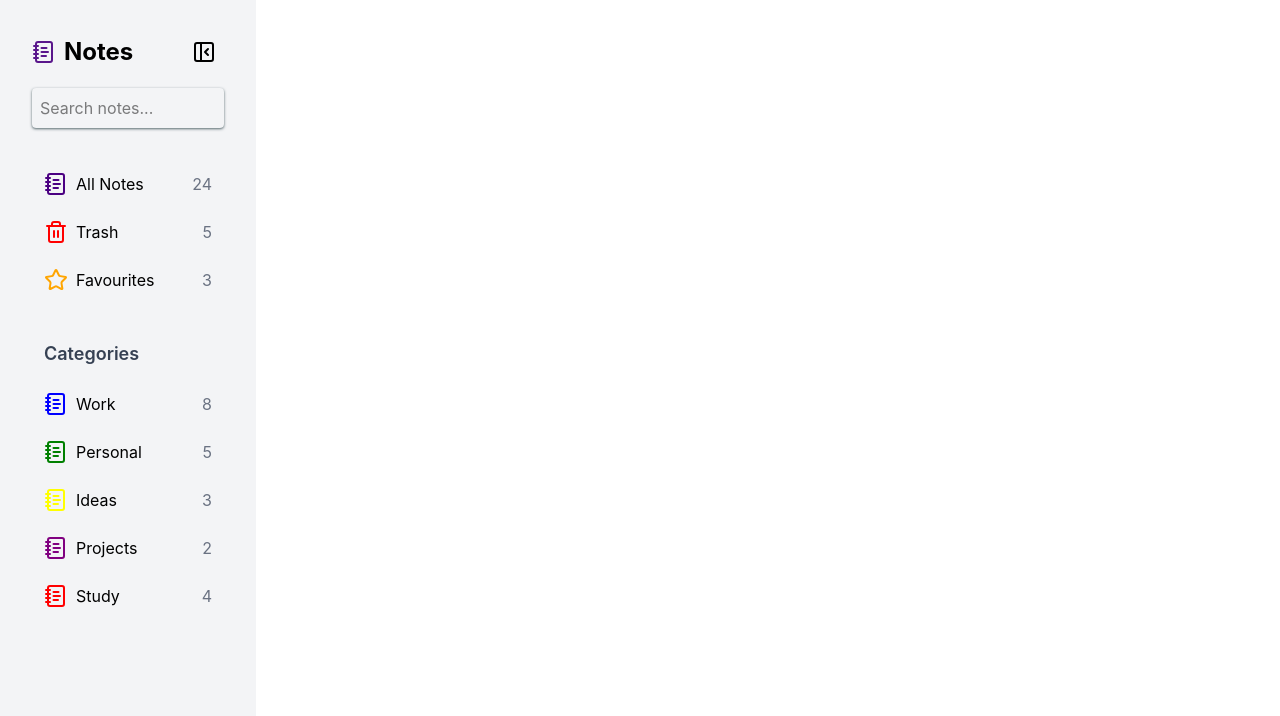
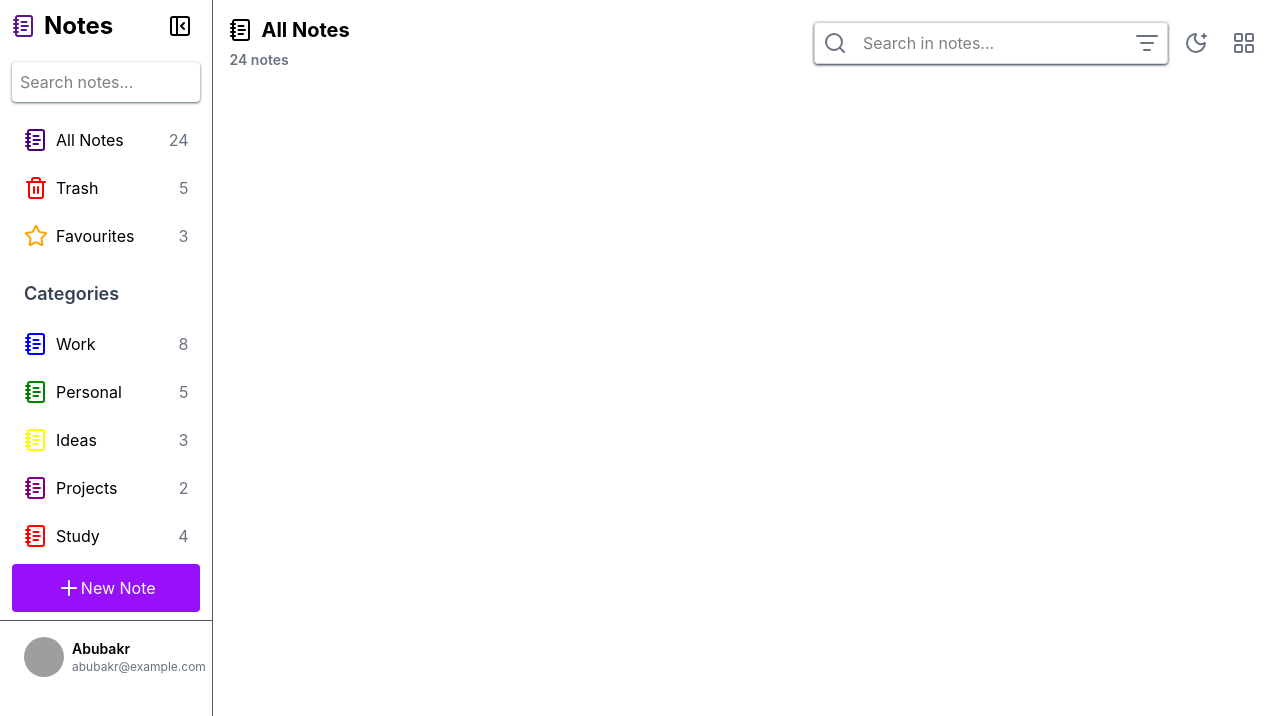
Before and after one commit to AbubakirDev-react/abubakrNotes, a React (Vite) app: page / in a window 1280 px wide. Shown: the top 716 px of the page. Built offline with nearby package versions, Linux system fonts and the light colour scheme; grey boxes are pictures that could not be loaded.

Commit message:
feat: implement header component and enhance sidebar with user profile and new note button

```diff
--- a/src/App.jsx
+++ b/src/App.jsx
@@ -1,10 +1,15 @@
 import React from 'react'
 import Sidebar from './components/layouts/sidebar/Sidebar'
+import Header from './components/layouts/header/Header'
 
 export default function App() {
   return (
-    <div className='App'>
+    <div className='App flex h-screen'>
       <Sidebar />
+      <div className="main flex flex-col w-full">
+        <Header />
+
+      </div>
     </div>
   )
 }
--- /dev/null
+++ b/src/components/layouts/header/Header.jsx
@@ -0,0 +1,17 @@
+import React from 'react'
+import HeaderMenu from './header.menu'
+import { HeaderData } from './header.data'
+
+export default function Header() {
+  return (
+    <div className='Header w-full flex items-center p-4'>
+        <div className="data flex flex-col gap-1.5">
+            <div className="title flex items-center  gap-2">
+                {HeaderData.icon} <span className='text-xl font-bold'>{HeaderData.title}</span>
+            </div>
+                <h3 className='font-semibold text-sm text-gray-500'>{HeaderData.notes} notes</h3>
+        </div>
+        <HeaderMenu />
+    </div>
+  )
+}
--- /dev/null
+++ b/src/components/layouts/header/header.data.jsx
@@ -0,0 +1,9 @@
+import { NotebookTextIcon } from "lucide-react";
+
+
+export const HeaderData = {
+    id:1,
+    title:'All Notes',
+    icon: <NotebookTextIcon />,
+    notes: 24
+}
--- /dev/null
+++ b/src/components/layouts/header/header.menu.jsx
@@ -0,0 +1,25 @@
+import { LayoutGridIcon, ListFilterIcon, MoonStarIcon, Search } from 'lucide-react'
+import React from 'react'
+
+export default function HeaderMenu() {
+  return (
+    <div className='HeaderMenu flex items-center ml-auto'>
+      <form action="" className="">
+        <div className="div flex items-center gap-2 bg-transparent border border-gray-300 rounded shadow shadow-gray-700">
+        <button disabled className="text-gray-500 pl-2 disabled">
+          <Search />
+        </button>
+        <input
+          type="text"
+          placeholder="Search in notes..."
+          className="bg-transparent focus:outline-none p-2"
+        />
+        <button className='p-2 text-gray-500 hover:text-gray-800'><ListFilterIcon /></button>
+        </div>
+      </form>
+        <button className='mx-2 p-2 text-gray-500 hover:text-gray-900'><MoonStarIcon/></button>
+        <button className='p-2 text-gray-500 hover:text-gray-900'><LayoutGridIcon/></button>
+
+    </div>
+  )
+}
--- a/src/components/layouts/sidebar/Sidebar.jsx
+++ b/src/components/layouts/sidebar/Sidebar.jsx
@@ -1,13 +1,13 @@
-import { NotebookText,Search,SidebarCloseIcon } from 'lucide-react'
+import { NotebookText,Plus,Search,SidebarCloseIcon } from 'lucide-react'
 import React from 'react'
-import sidebarHeaderData from './sidebar.data'
+import sidebarHeaderData, {UserProfile} from './sidebar.data'
 import sidebarCategoriesData from './sidebar.categories.data'
 
 
 export default function Sidebar() {
   return (
-    <div className='sidebar w-1/5 h-screen bg-gray-100 p-4'>
-      <div className="header p-4">
+    <div className='sidebar w-1/5 h-screen border-r border-gray-600'>
+      <div className="header px-3 py-1.5">
         <div className="header flex items-center justify-between">
             <h1 className='text-2xl font-bold flex items-center gap-2'><NotebookText className="text-purple-900" /><span> Notes</span></h1>
         <button className="p-2 hover:bg-gray-200 rounded">
@@ -19,7 +19,7 @@ export default function Sidebar() {
             <input id="price" type="text" name="price" placeholder='Search notes...' className="w-full mt-4 shadow shadow-mist-500 border-gray-400 rounded p-2 focus:outline-none focus:ring-2 focus:ring-indigo-500" />
 
       </div>
-      <div className="body p-4">
+      <div className="body px-3 py-2">
         <div className="header-menu">
             {sidebarHeaderData.map((item) => (
           <a key={item.id} href={item.href} className="flex items-center gap-2 p-3 hover:bg-gray-200 rounded">
@@ -29,7 +29,7 @@ export default function Sidebar() {
           </a>
                   ))}
         </div>
-        <div className="categories-menu mt-6">
+        <div className="categories-menu mt-2">
             <h3 className="text-lg font-semibold text-gray-700 p-3">Categories</h3>
             {sidebarCategoriesData.map((item) => (
           <a key={item.id} href={item.href} className="flex items-center gap-2 p-3 hover:bg-gray-200 rounded">
@@ -39,8 +39,21 @@ export default function Sidebar() {
           </a>
                   ))}
         </div>
+        <div className="mt-auto pt-1 w-full flex justify-center">
+          <button className="w-full flex items-center justify-center bg-purple-600 text-white p-3 rounded hover:bg-purple-700">
+            <Plus /> New Note
+          </button>
+        </div>
       </div>
-      <div className="footer p-4"></div>
+      <div className="footer px-3 py-1 border-t border-gray-600">
+        <div className="user-profile flex items-center gap-2 p-3 hover:bg-gray-200 rounded">
+          <img src={UserProfile.avatar} alt="User Avatar" className="w-10 h-10 rounded-full" />
+          <div className="user-info">
+            <h4 className="text-sm font-semibold">{UserProfile.name}</h4>
+            <p className="text-xs text-gray-500">{UserProfile.email}</p>
+          </div>
+        </div>
+      </div>
     </div>
   )
 }
--- a/src/components/layouts/sidebar/sidebar.data.jsx
+++ b/src/components/layouts/sidebar/sidebar.data.jsx
@@ -24,4 +24,11 @@ const sidebarHeaderData =  [
         }
     ]
 
+export const UserProfile = {
+    id: 1,
+    name: 'Abubakr',
+    email: 'abubakr@example.com',
+    avatar: 'https://avatars.githubusercontent.com/u/12345678?v=4'
+}
+
 export default sidebarHeaderData
```
